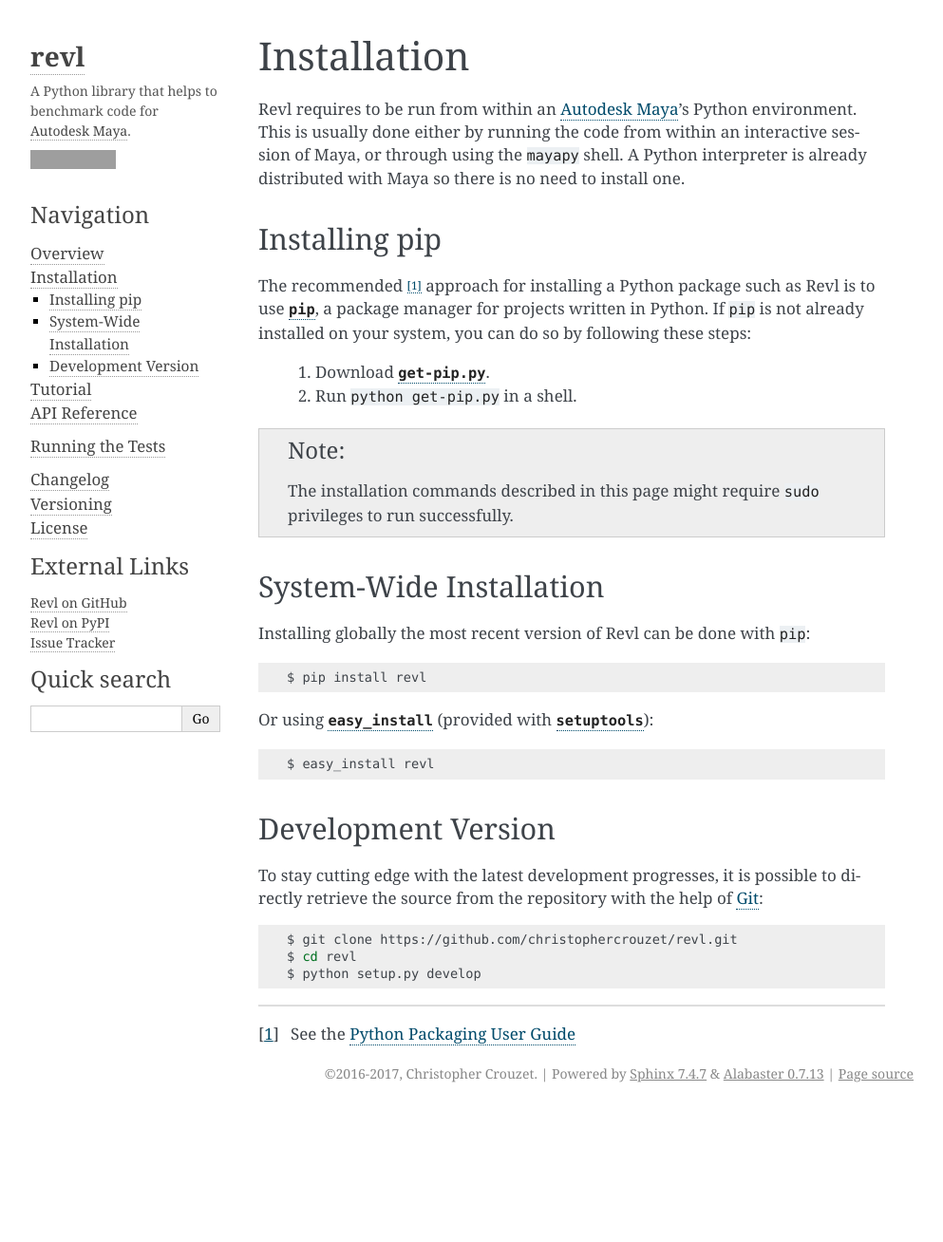
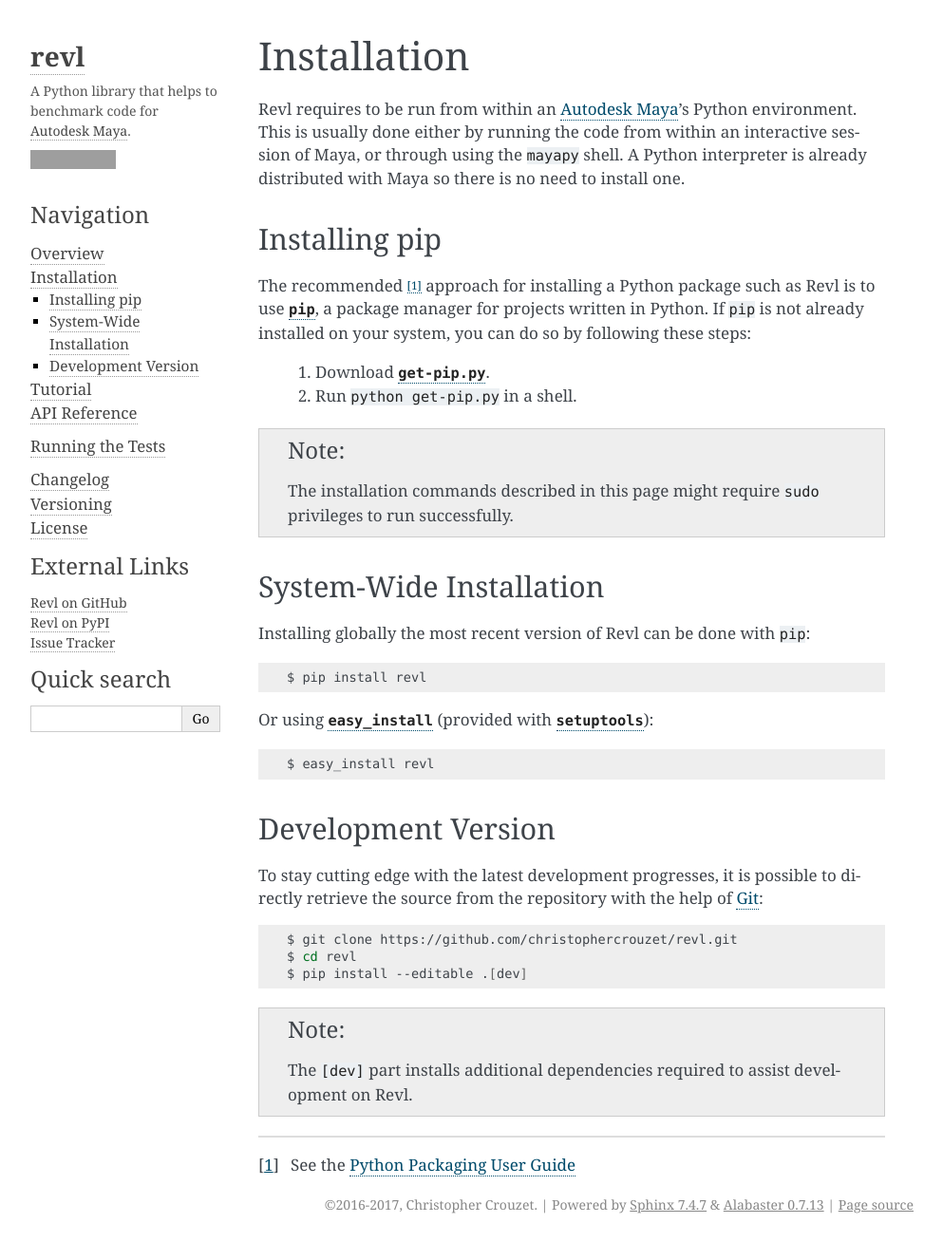
Before and after one commit to christophercrouzet/revl, a Sphinx documentation site: the page built from doc/installation.rst, in a window 1280 px wide and 1308 px high. Shown: the whole window at 95% size, without its empty margins (148-1141 px from the left). Built offline with Sphinx 7.4.7, drawn with Linux system fonts in a browser that asks for light colours; grey boxes are pictures that could not be loaded.

Commit message:
Mention the 'dev' extra dependencies

```diff
--- a/doc/installation.rst
+++ b/doc/installation.rst
@@ -53,7 +53,13 @@
 
    $ git clone https://github.com/christophercrouzet/revl.git
    $ cd revl
-   $ python setup.py develop
+   $ pip install --editable .[dev]
+
+
+.. note::
+
+   The ``[dev]`` part installs additional dependencies required to assist
+   development on Revl.
 
 ----
 
```
